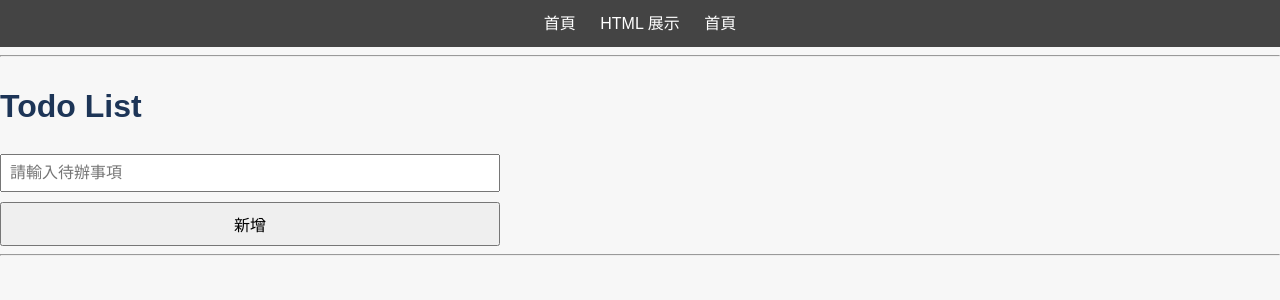
After one commit to justin951010/python, a Flask app: page /todo in a window 1280 px wide. The commit adds this page. Shown: the top 300 px of the page. Run offline with Flask 3, Linux system fonts and the light colour scheme.

Commit message:
5/14 4/23

```diff
--- a/app.py
+++ b/app.py
@@ -1,14 +1,60 @@
-from flask import Flask, render_template
+from flask import Flask, render_template, request, redirect
+from flask_sqlalchemy import SQLAlchemy
+from dotenv import load_dotenv
+import os
+
+load_dotenv()
 
 app = Flask(__name__)
 
+app.config["SECRET_KEY"] = os.getenv("SECRET_KEY")
+app.config["SQLALCHEMY_DATABASE_URI"] = os.getenv("DATABASE_URL")
+
+db = SQLAlchemy(app)
+
+class Todo(db.Model):
+    id = db.Column(db.Integer, primary_key=True)
+
+    content = db.Column(
+        db.String(200),
+        nullable=False
+    )
+
+with app.app_context():
+    db.create_all()
+
 @app.route("/")
 def home():
-    return render_template("index.html")
+    return render_template("home.html")
 
 @app.route("/html_tags")
 def html_tags():
     return render_template("html_tags.html")
 
+@app.route("/todo")
+def todo():
+
+    todos = Todo.query.all()
+
+    return render_template(
+        "todo.html",
+        todos=todos
+    )
+
+@app.route("/add", methods=["POST"])
+def add_todo():
+
+    content = request.form.get("content")
+
+    if content:
+
+        new_todo = Todo(content=content)
+
+        db.session.add(new_todo)
+
+        db.session.commit()
+
+    return redirect("/todo")
+
 if __name__ == "__main__":
     app.run(host="0.0.0.0", port=5000, debug=True)
--- a/requirements.txt
+++ b/requirements.txt
@@ -1 +1,3 @@
 flask
+python-dotenv
+Flask-SQLAlchemy
--- a/templates/index.html
+++ b/templates/home.html
@@ -6,7 +6,7 @@
             <title>Flask MVP</title>
         </head>
         <body>
-           {% extends "base.html" %}
+           {% extends "navbar.html" %}
 
             {% block content %}
             <h1>Flask MVP Website</h1>
--- a/templates/html_tags.html
+++ b/templates/html_tags.html
@@ -7,7 +7,7 @@
 <link rel="stylesheet" href="{{ url_for('static', filename='index.css') }}"> -->
 </head>
 <body>
-  {% extends "base.html" %}
+  {% extends "navbar.html" %}
 
   {% block content %}
   <main>
--- a/templates/base.html
+++ b/templates/navbar.html
@@ -1,6 +1,7 @@
        <nav>
         <a href="{{ url_for('home') }}">首頁</a>
         <a href="{{ url_for('html_tags') }}">HTML 展示</a>
+        <a href="{{ url_for('todo') }}">首頁</a>
     </nav>
 
     <hr>
--- /dev/null
+++ b/templates/todo.html
@@ -0,0 +1,40 @@
+<!DOCTYPE html>
+    <html>
+        <head>
+            <title>Todo List</title>
+            <link rel="stylesheet" href="{{ url_for('static', filename='index.css') }}">
+        </head>
+        <body>
+            {% extends "navbar.html" %}
+
+            {% block content %}
+
+            <h1>Todo List</h1>
+
+            <form action="/add" method="POST">
+                <input
+                    type="text"
+                    name="content"
+                    placeholder="請輸入待辦事項"
+                >
+                    <button type="submit">
+                        新增
+                    </button>
+
+            </form>
+
+            <hr>
+
+            <ul>
+
+            {% for todo in todos %}
+
+                <li>{{ todo.content }}</li>
+
+            {% endfor %}
+
+            </ul>
+
+            {% endblock %}
+        </body>
+    </html>
```
Also changed, not shown: 3 other files.
